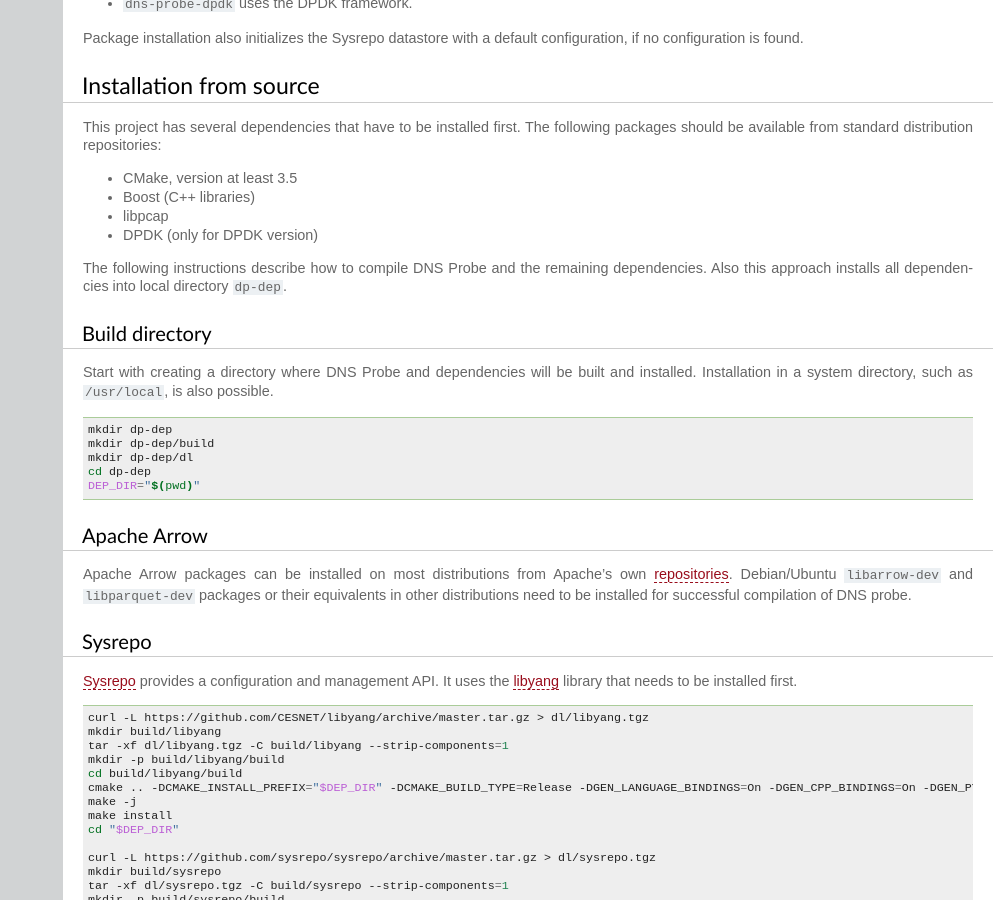
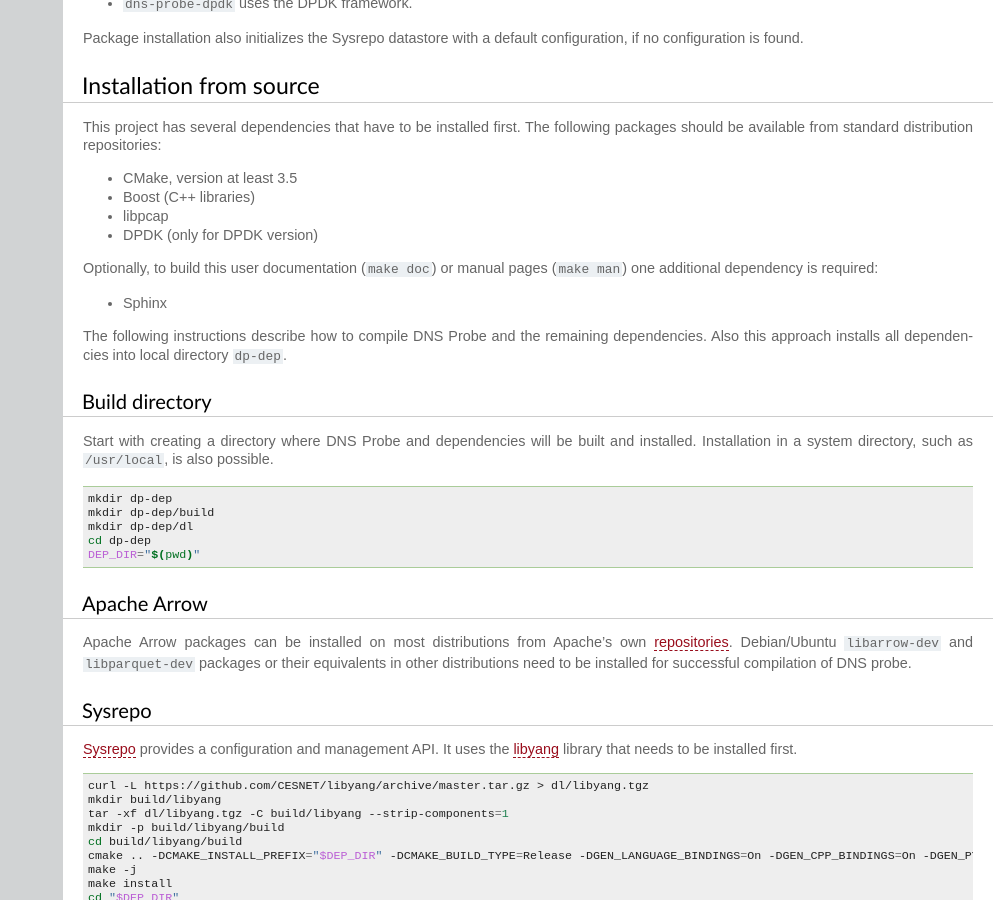
Before and after one commit to CZ-NIC/dns-probe, a Sphinx documentation site: the page built from doc/Installation.rst, in a window 1280 px wide and 900 px high, scrolled down 1149 px. Shown: the whole window, without its empty margins (287-1280 px from the left). Built offline with Sphinx 7.4.7, drawn with Linux system fonts in a browser that asks for light colours.

Commit message:
Sphinx: Update Installation page to include Sphinx as optional dependency

```diff
--- a/doc/Installation.rst
+++ b/doc/Installation.rst
@@ -92,6 +92,11 @@
 - libpcap
 - DPDK (only for DPDK version)
 
+Optionally, to build this user documentation (``make doc``) or manual pages (``make man``)
+one additional dependency is required:
+
+- Sphinx
+
 The following instructions describe how to compile DNS Probe and the
 remaining dependencies. Also this approach installs all dependencies
 into local directory ``dp-dep``.
```
